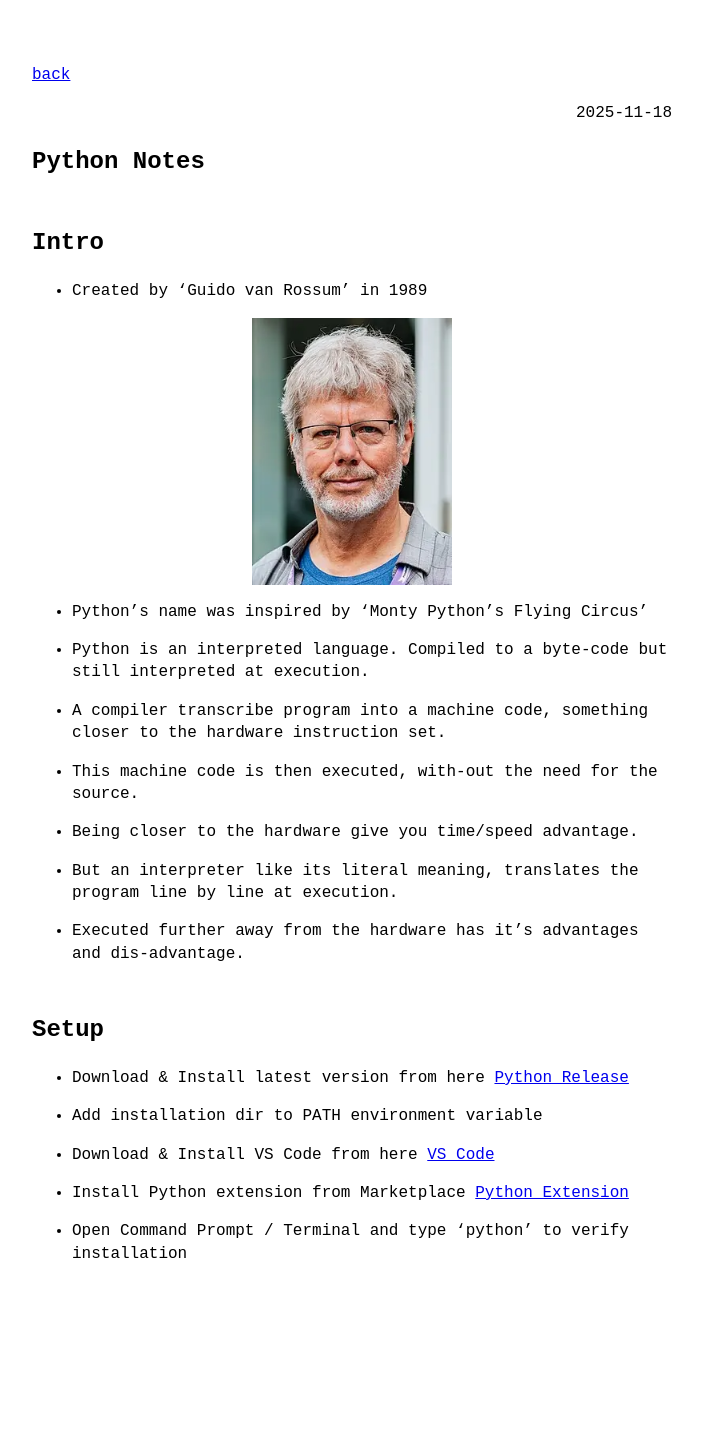
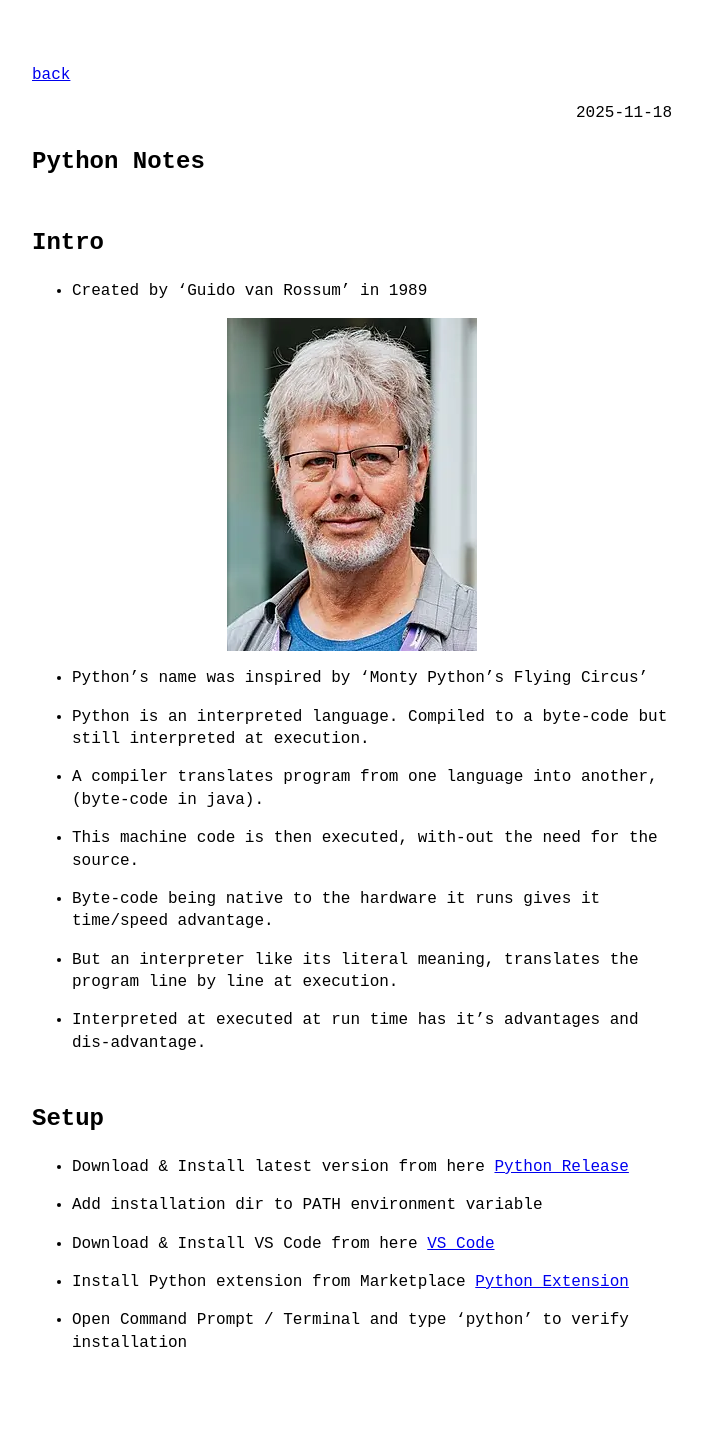
Before and after one commit to VallarasuS/Vallarasu.in, a Jekyll site: the page built from docs/_posts/2025-11-18-python-notes.md, in a window 1280 px wide. Shown: the whole page, without its empty margins (288-990 px from the left). Built offline with Jekyll 4.4.1, drawn with Linux system fonts in a browser that asks for light colours; before the commit the page ends 1345 px from its top, so only the background shows below that.

Commit message:
Update 2025-11-18-python-notes.md

```diff
--- a/docs/_posts/2025-11-18-python-notes.md
+++ b/docs/_posts/2025-11-18-python-notes.md
@@ -7,21 +7,21 @@
 
 - Created by 'Guido van Rossum' in 1989
 
-![Vallarasu Profile Picture](https://raw.githubusercontent.com/VallarasuS/Vallarasu.in/master/docs/_screenshots/guido_van_Rossum.webp)
+![Guido van Rossum](https://raw.githubusercontent.com/VallarasuS/Vallarasu.in/master/docs/_screenshots/guido_van_Rossum.webp)
 
 - Python's name was inspired by 'Monty Python's Flying Circus'
 
 - Python is an interpreted language. Compiled to a byte-code but still interpreted at execution.
 
-- A compiler transcribe program into a machine code, something closer to the hardware instruction set.
+- A compiler translates program from one language into another, (byte-code in java).
 
 - This machine code is then executed, with-out the need for the source.
 
-- Being closer to the hardware give you time/speed advantage.
+- Byte-code being native to the hardware it runs gives it time/speed advantage.
 
 - But an interpreter like its literal meaning, translates the program line by line at execution.
 
-- Executed further away from the hardware has it's advantages and dis-advantage.
+- Interpreted at executed at run time has it's advantages and dis-advantage.
 
 ## Setup
 
```
